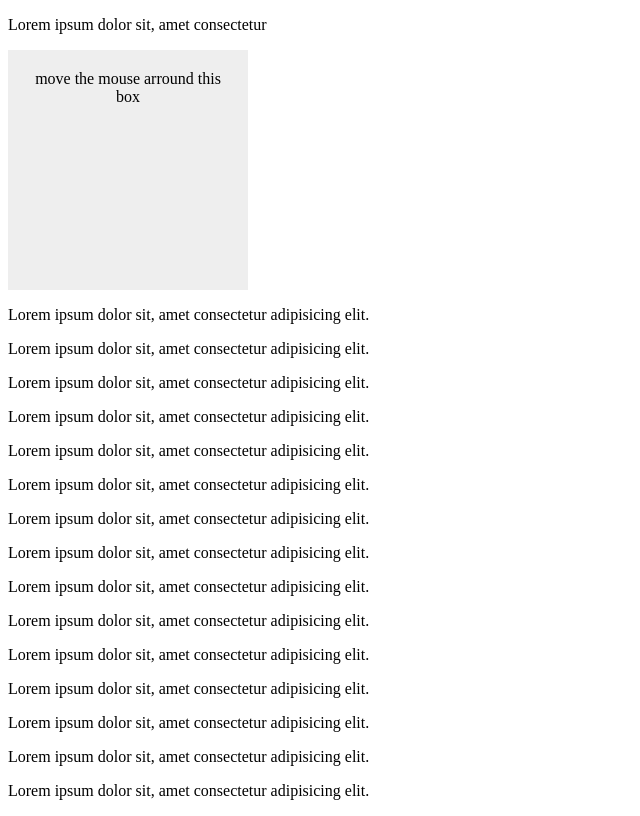
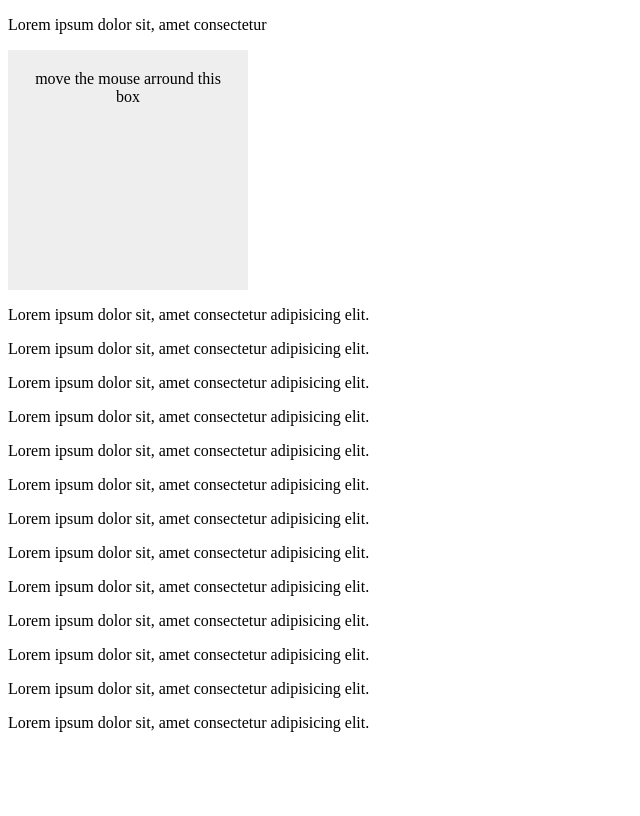
Before and after one commit to MustafaaYildirim/JsBasic, a plain HTML site: page chapter_6/lesson10/index.html in a window 1280 px wide. Shown: the whole page, without its empty margins (0-640 px from the left). Drawn offline with Linux system fonts and the light colour scheme.

Commit message:
c6_l10_2

```diff
--- a/chapter_6/lesson10/index.html
+++ b/chapter_6/lesson10/index.html
@@ -33,8 +33,7 @@
     <p>Lorem ipsum dolor sit, amet consectetur adipisicing elit.</p>
     <p>Lorem ipsum dolor sit, amet consectetur adipisicing elit.</p>
     <p>Lorem ipsum dolor sit, amet consectetur adipisicing elit.</p>
-    <p>Lorem ipsum dolor sit, amet consectetur adipisicing elit.</p>
-    <p>Lorem ipsum dolor sit, amet consectetur adipisicing elit.</p>
+
 
     <script src="sandbox.js"></script>
 </body>
```
